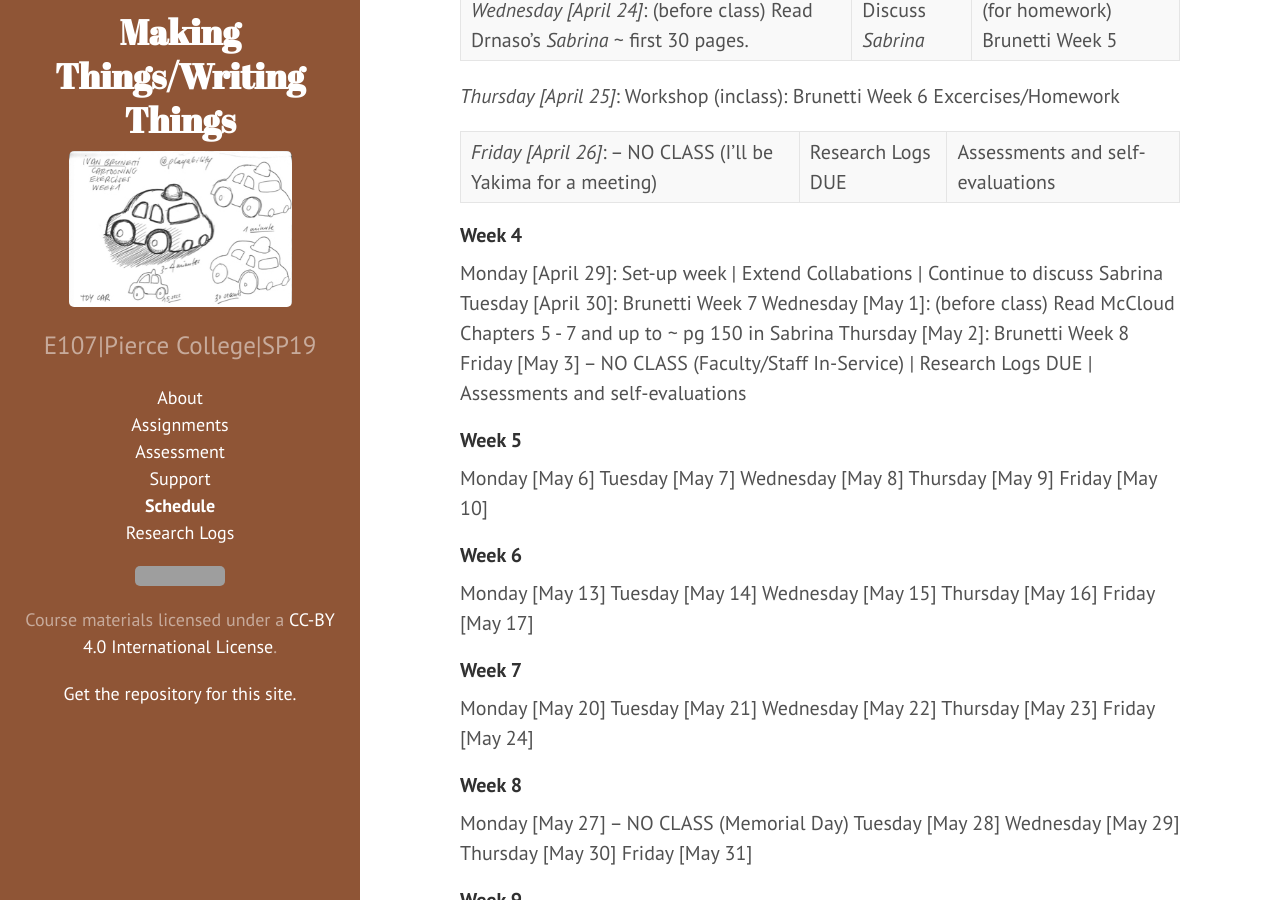
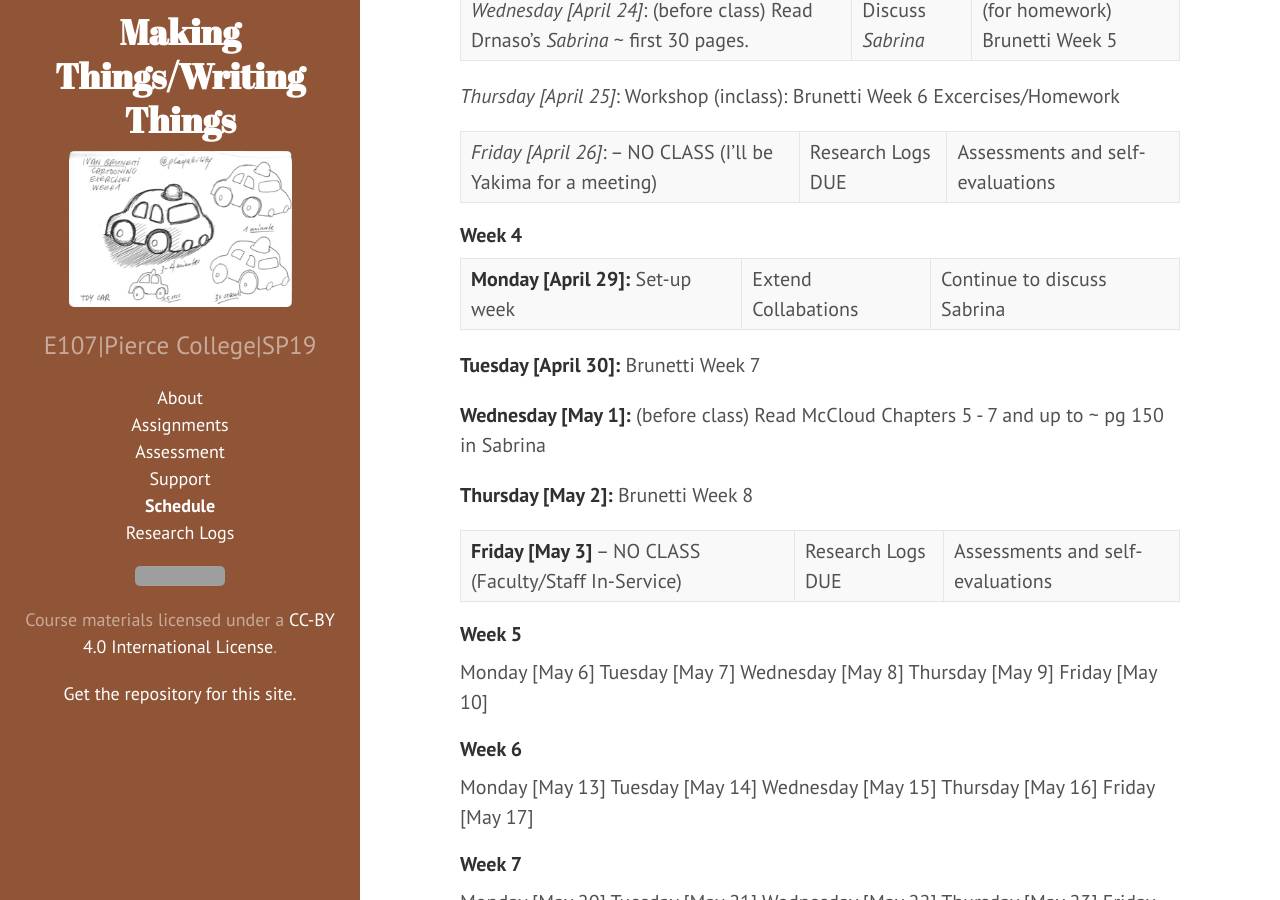
Before and after one commit to jloan/e107v2, a Jekyll site: the page built from 04schedule.md, in a window 1280 px wide and 900 px high, scrolled down 1297 px. Built offline with Jekyll 4.4.1, drawn with Linux system fonts in a browser that asks for light colours; grey boxes are pictures that could not be loaded.

```diff
--- a/04schedule.md
+++ b/04schedule.md
@@ -43,11 +43,15 @@ permalink: /schedule/
 
 #### Week 4
 
-Monday [April 29]: Set-up week | Extend Collabations | Continue to discuss Sabrina
-Tuesday [April 30]: Brunetti Week 7
-Wednesday [May 1]: (before class) Read McCloud Chapters 5 - 7 and up to ~ pg 150 in Sabrina
-Thursday [May 2]: Brunetti Week 8
-Friday [May 3] -- NO CLASS (Faculty/Staff In-Service) | Research Logs DUE | Assessments and self-evaluations
+**Monday [April 29]:** Set-up week | Extend Collabations | Continue to discuss Sabrina
+
+**Tuesday [April 30]:** Brunetti Week 7
+
+**Wednesday [May 1]:** (before class) Read McCloud Chapters 5 - 7 and up to ~ pg 150 in Sabrina
+
+**Thursday [May 2]:** Brunetti Week 8
+
+**Friday [May 3]** -- NO CLASS (Faculty/Staff In-Service) | Research Logs DUE | Assessments and self-evaluations
 
 #### Week 5
 
```
